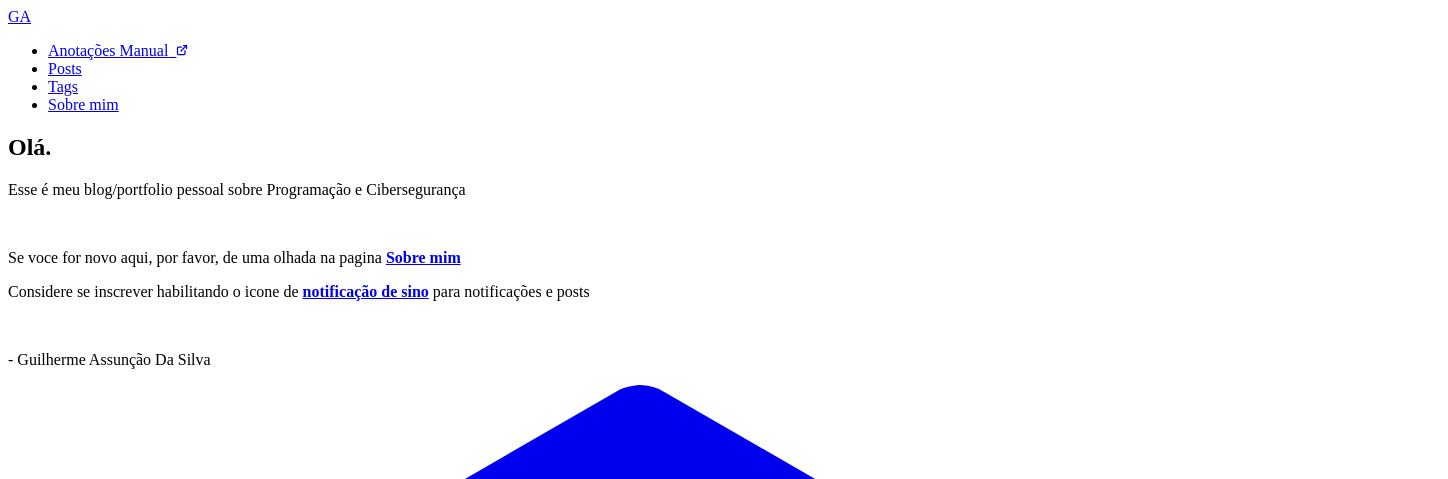
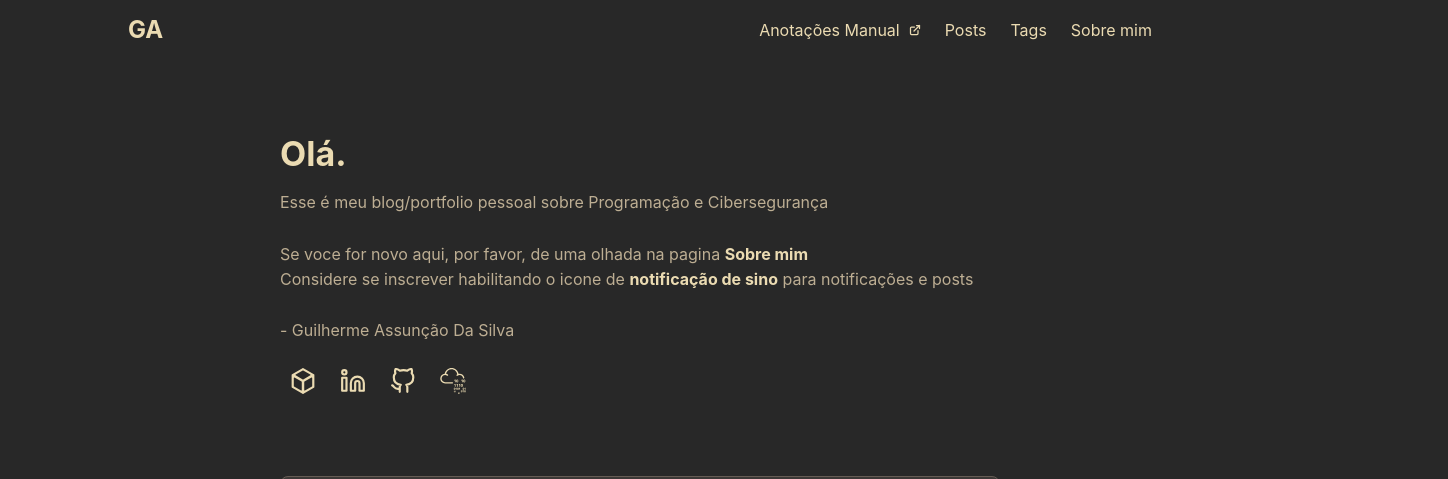
Before and after one commit to Guilherme30110/portfolio-web, a plain HTML site: page index.html in a window 1280 px wide. Shown: the top 479 px of the page, 1448 px wide, since content can reach past the window. Drawn offline with Linux system fonts and the light colour scheme.

Commit message:
Update index.html

```diff
--- a/index.html
+++ b/index.html
@@ -10,7 +10,7 @@
 <meta name="description" content="">
 <meta name="author" content="Guilherme Assunção Da Silva ">
 <link rel="canonical" href="https://www.brunorochamoura.com/">
-<link crossorigin="anonymous" href="/assets/style.css">
+<link rel="stylesheet" href="assets/style.css">
 <link rel="icon" href="https://www.brunorochamoura.com/favicon.ico">
 <link rel="icon" type="image/png" sizes="16x16" href="C:\Users\Guilherme\Documents\icon-16x16.png">
 <link rel="icon" type="image/png" sizes="32x32" href="C:\Users\Guilherme\Documents\icon-33x32.png">
```
